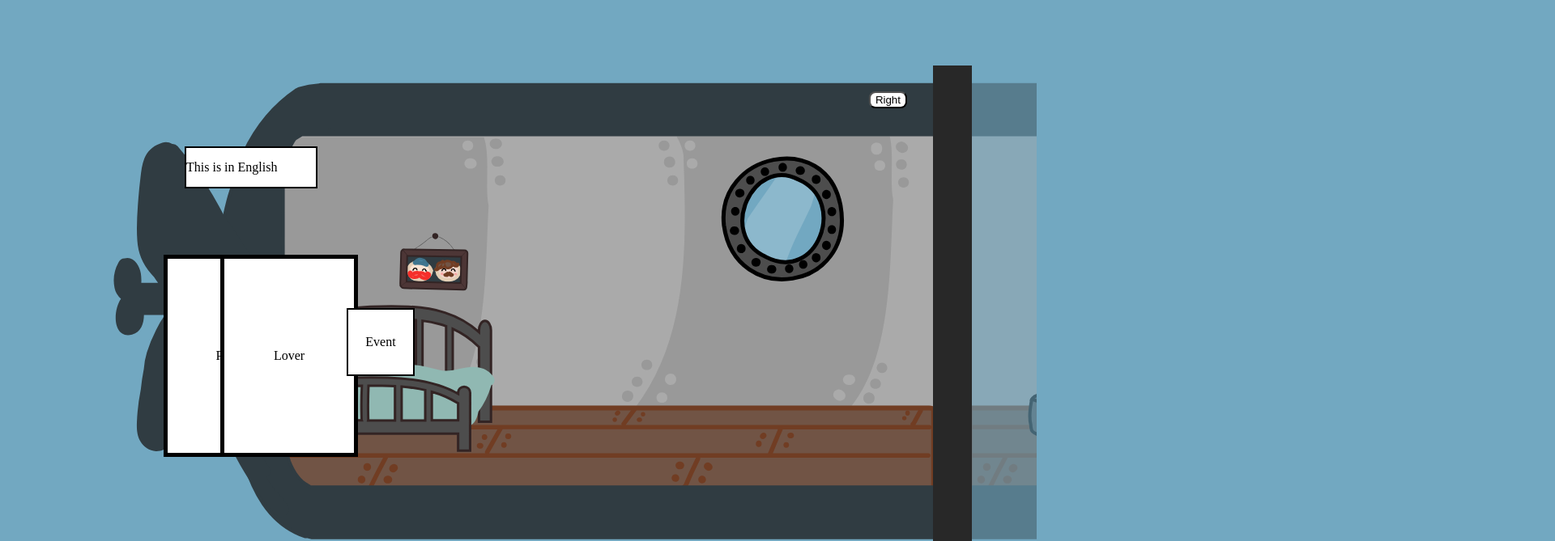
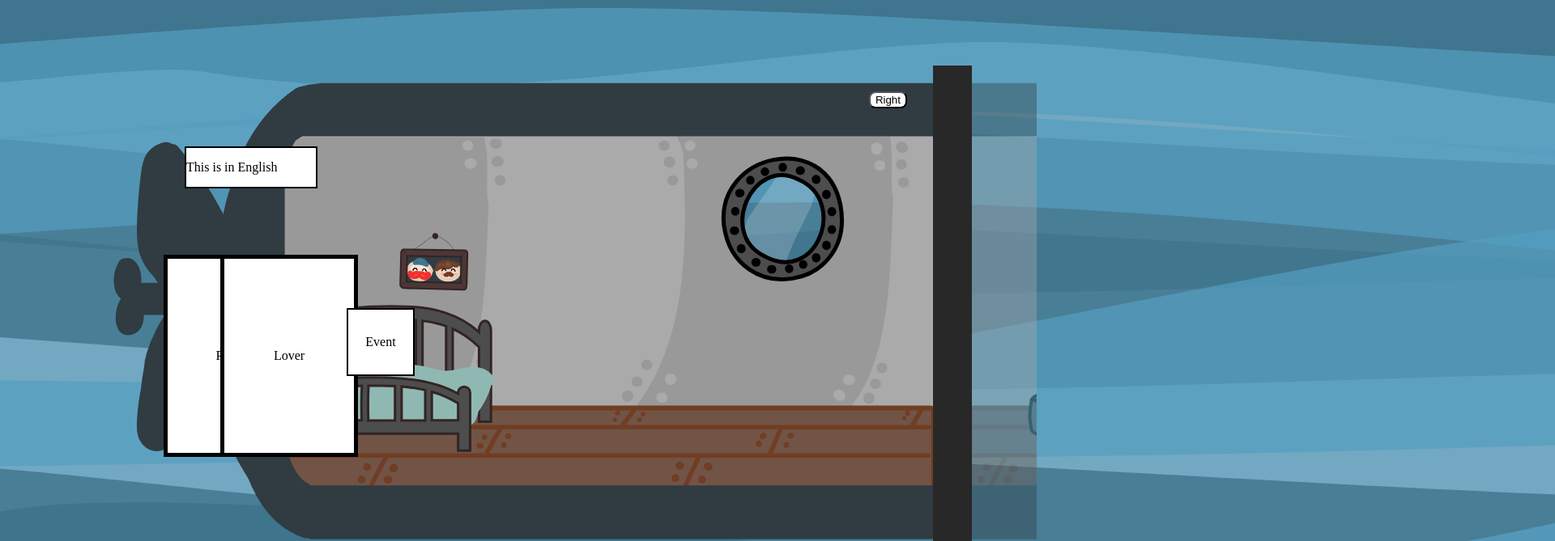
Before and after one commit to commoncode/commoners-mggj-2020, a Next.js app: page /play/1 in a window 1280 px wide. Shown: the top 669 px of the page at 81% size, 1920 px wide, since content can reach past the window. Built offline with nearby package versions, Linux system fonts and the light colour scheme.

Commit message:
Stub background

```diff
--- a/components/core/Game/Game.tsx
+++ b/components/core/Game/Game.tsx
@@ -2,10 +2,10 @@ import { useState, useRef, useEffect } from "react";
 
 import Player from "../../characters/Player";
 import Lover from "../../characters/Lover";
-import Caption from "../../captions/Caption";
 import EventsProvider from "../../core/Context";
 
 import Stage from "../Stage";
+import Water from "./Water";
 
 import { GlobalStyle } from "./Game.styles";
 import { getWalkDuration } from "./movement";
@@ -97,6 +97,7 @@ const Game = () => {
     <>
       <GlobalStyle />
       <EventsProvider>
+        <Water />
         <Stage
           scene={gameState.player.position.scene}
           language={gameState.language}
@@ -201,7 +202,7 @@ const Game = () => {
                     }
                   }
                 });
-              }, 0);
+              }, 100);
             }, leaveDuration * 1000);
           }}
         >
--- /dev/null
+++ b/components/core/Game/Water.tsx
@@ -0,0 +1,81 @@
+import styled from "styled-components";
+
+const Svg = styled.svg`
+  position: absolute;
+  top: 0;
+  left: 0;
+  height: 100%;
+
+  animation-duration: 30s;
+  animation-name: slidein;
+
+  @keyframes slidein {
+    from {
+      margin-left: 0;
+    }
+
+    to {
+      margin-left: -100%;
+    }
+  }
+`;
+
+const Water = () => (
+  <Svg xmlns="http://www.w3.org/2000/svg" viewBox="0 0 3000 608">
+    <g>
+      <path
+        fill="#72a8c1"
+        stroke="#767a8f"
+        strokeMiterlimit="10"
+        d="M-3 0v57.83c1.88 1.69 2.93 3.48 2.93 5.29V405.8c0 1.94-1 3.77-2.93 5.45V608h3005V0z"
+      />
+      <path
+        fill="#3f758e"
+        d="M2999.5 606.5H-.5s-40.88-78.21 0-84.8c98-15.77 201-43.79 273-47.82 209.88-11.76 629.07 38 839.36 47.82 190.7 8.95 591.1 36 782.64 34.52 145.94-1.14 432.52-47.15 575-52.76 134-5.27 376 4 530 18.24 42.26 3.93 0 84.8 0 84.8z"
+      />
+      <path
+        fill="#3f758e"
+        d="M2999.69 520.29S2168.53 567.46 1894 567.46c-207.2 0-608.8 18.74-816 18.74C809.73 586.2-.31 520.29-.31 520.29s-40.87-78.22 0-84.8C97.69 419.71 388 461 494 467.87c209.42 13.64 407.76-42.24 618.05-32.38 190.71 8.94 591.1 36 782.64 34.51 145.94-1.13 432.52-47.15 575-52.75 134-5.27 376 3.94 530 18.24 42.31 3.92 0 84.8 0 84.8zM2999.69 210.29S2168.53 257.46 1894 257.46c-207.2 0-608.8 18.74-816 18.74C809.73 276.2-.31 210.29-.31 210.29s-40.87-78.22 0-84.8C97.69 109.71 388 151 494 157.87c209.42 13.64 407.76-42.24 618.05-32.38 190.71 8.94 591.1 36 782.64 34.51 145.94-1.13 432.52-47.15 575-52.75 134-5.27 376 3.94 530 18.24 42.31 3.92 0 84.8 0 84.8z"
+        opacity=".8"
+      />
+      <path
+        fill="#3f758e"
+        d="M2999.69 300.29S2168.53 347.46 1894 347.46c-207.2 0-608.8 18.74-816 18.74C809.73 366.2-.31 300.29-.31 300.29s-40.87-78.22 0-84.8C97.69 199.71 388 241 494 247.87c209.42 13.64 407.76-42.24 618.05-32.38 190.71 8.94 591.1 36 782.64 34.51 145.94-1.13 432.52-47.15 575-52.75 134-5.27 376 3.94 530 18.24 42.31 3.92 0 84.8 0 84.8z"
+        opacity=".8"
+      />
+    </g>
+    <path
+      fill="#559fc1"
+      d="M3000 606.75c-196-6.41-838.38-130.35-1079-137.55-253.88-7.59-210 44.81-590 67.54-400.63 24-542.43-28.7-938 5.92-168.27 14.72-224 48.81-387 64.09"
+      opacity=".8"
+    />
+    <g>
+      <path
+        fill="#3f758e"
+        d="M2999.69 0H-.31s-40.87 78.22 0 84.8c98 15.78 335.91-28.51 404.81-17.5 250 39.93 493.71-17.26 704-27.12 190.7-8.94 632.46 79.37 824 80.86 145.94 1.13 401.07-60.15 544-60.15 148 0 369.19 38.21 523.19 23.91 42.31-3.92 0-84.8 0-84.8z"
+      />
+      <path
+        fill="#559fc1"
+        d="M2999.69 59.21s-868.25 11.58-1176.19.62c-251-8.93-808.36-54.25-1060-52.26C570.79 9.09-.31 59.21-.31 59.21s-40.87 78.22 0 84.8c38.36 6.17 475-42.93 1010.81-41.78 463.23 1 994.05 102 1391 99.59 317.08-1.9 556.57-53.95 598.19-57.81 42.31-3.93 0-84.8 0-84.8z"
+        opacity=".7"
+      />
+      <path
+        fill="#559fc1"
+        d="M2999.69 147.21s-868.25 11.58-1176.19.62c-251-8.93-808.36-54.25-1060-52.26C570.79 97.09-.31 147.21-.31 147.21s-40.87 78.22 0 84.8c38.36 6.17 475-42.93 1010.81-41.78 463.23 1 994.05 102 1391 99.59 317.08-1.9 556.57-53.95 598.19-57.81 42.31-3.93 0-84.8 0-84.8z"
+        opacity=".7"
+      />
+      <path
+        fill="#559fc1"
+        d="M2999.69 354.21S2130.94 218 1823 207c-251-8.93-805.36 153-1057 155-192.71 1.52-766.31-7.79-766.31-7.79s-40.87 78.22 0 84.8c38.36 6.17 492.54-10.16 1028.31-9 463.23 1 977.05-27.62 1374-30 317.08-1.9 556.07 42.87 597.69 39 42.31-3.93 0-84.8 0-84.8z"
+        opacity=".7"
+      />
+      <path
+        fill="#3f758e"
+        d="M2999.69 637.91S2168.53 685.09 1894 685.09c-207.2 0-608.8 18.73-816 18.73C809.73 703.82-.31 637.91-.31 637.91s-40.87-78.22 0-84.8C97.69 537.34 388 578.6 494 585.5c209.42 13.63 407.76-42.25 618.05-32.39 190.71 8.95 591.1 36 782.64 34.51 145.94-1.13 432.52-47.14 575-52.75 134-5.27 376 4 530 18.24 42.31 3.89 0 84.8 0 84.8z"
+        opacity=".8"
+      />
+    </g>
+  </Svg>
+);
+
+export default Water;
--- a/components/core/Stage/Stage.styles.tsx
+++ b/components/core/Stage/Stage.styles.tsx
@@ -7,12 +7,14 @@ type ContainerProps = {
 export const Container = styled.div<ContainerProps>`
   position: relative;
   display: flex;
-  background: #72a8c1;
   width: 100%;
   overflow: hidden;
 
   transition: margin 4s ease-in;
   margin-top: ${({ offset }) => offset}px;
+
+  -webkit-transform: translate3d(250px, 250px, 250px)
+    rotate3d(250px, 250px, 250px, -120deg) scale3d(0.5, 0.5, 0.5);
 `;
 
 type InnerProps = {
@@ -22,7 +24,6 @@ type InnerProps = {
 export const Inner = styled.div<InnerProps>`
   display: flex;
   transition: margin 800ms ease-out;
-  background: #282828;
 
   &.bedroom {
     margin-left: calc(50vw - 32rem);
@@ -53,7 +54,6 @@ export const Floor = styled.div<FloorProps>`
   right: ${({ right }) => right || 0}rem;
 
   height: 6rem;
-  // background: rgba(0, 0, 0, 0.6);
 `;
 
 export const sceneBase = css`
@@ -61,9 +61,9 @@ export const sceneBase = css`
   flex-shrink: 0;
   width: 64rem;
   height: 38rem;
-  margin-right: 3rem;
+  border-right: 3rem solid #282828;
   overflow: hidden;
-  background: #72a8c1;
+
   transition: opacity 1s ease-in-out;
 
   > * {
```
